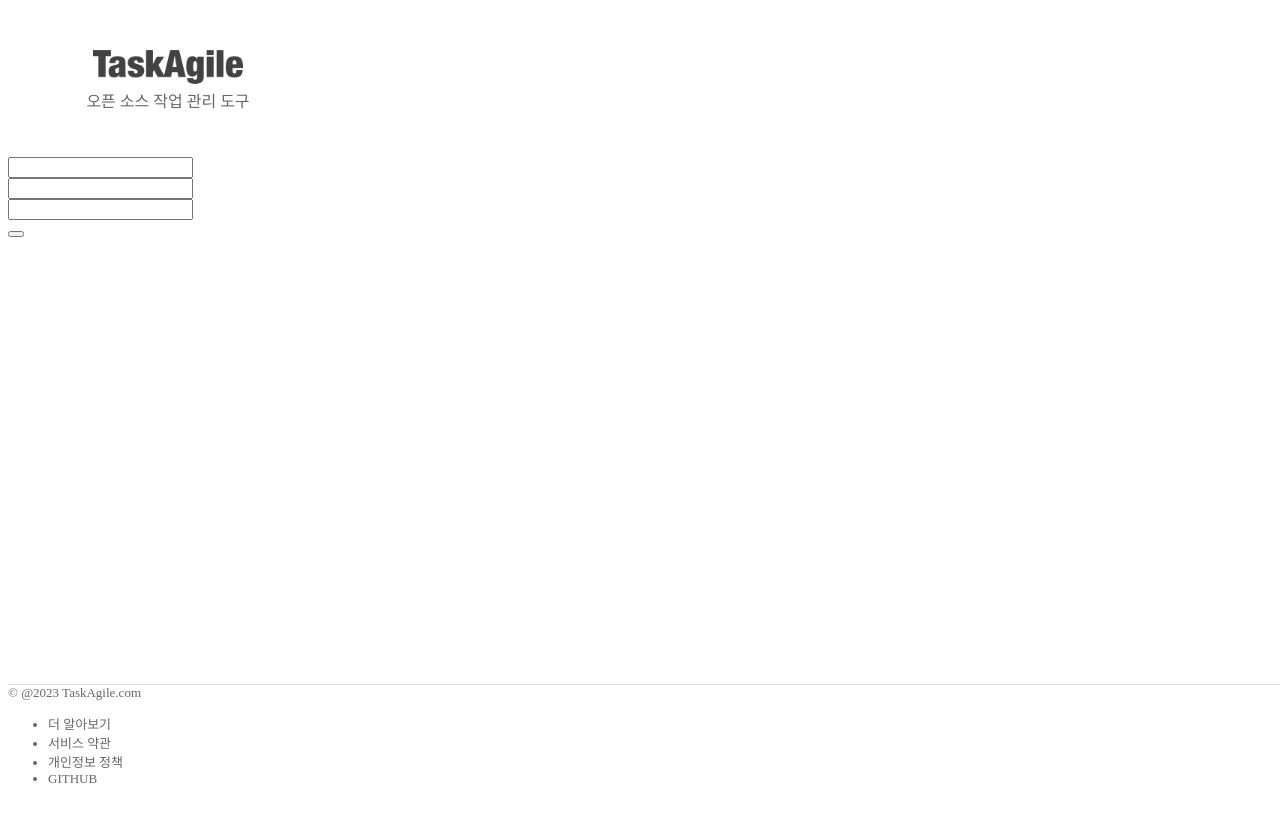
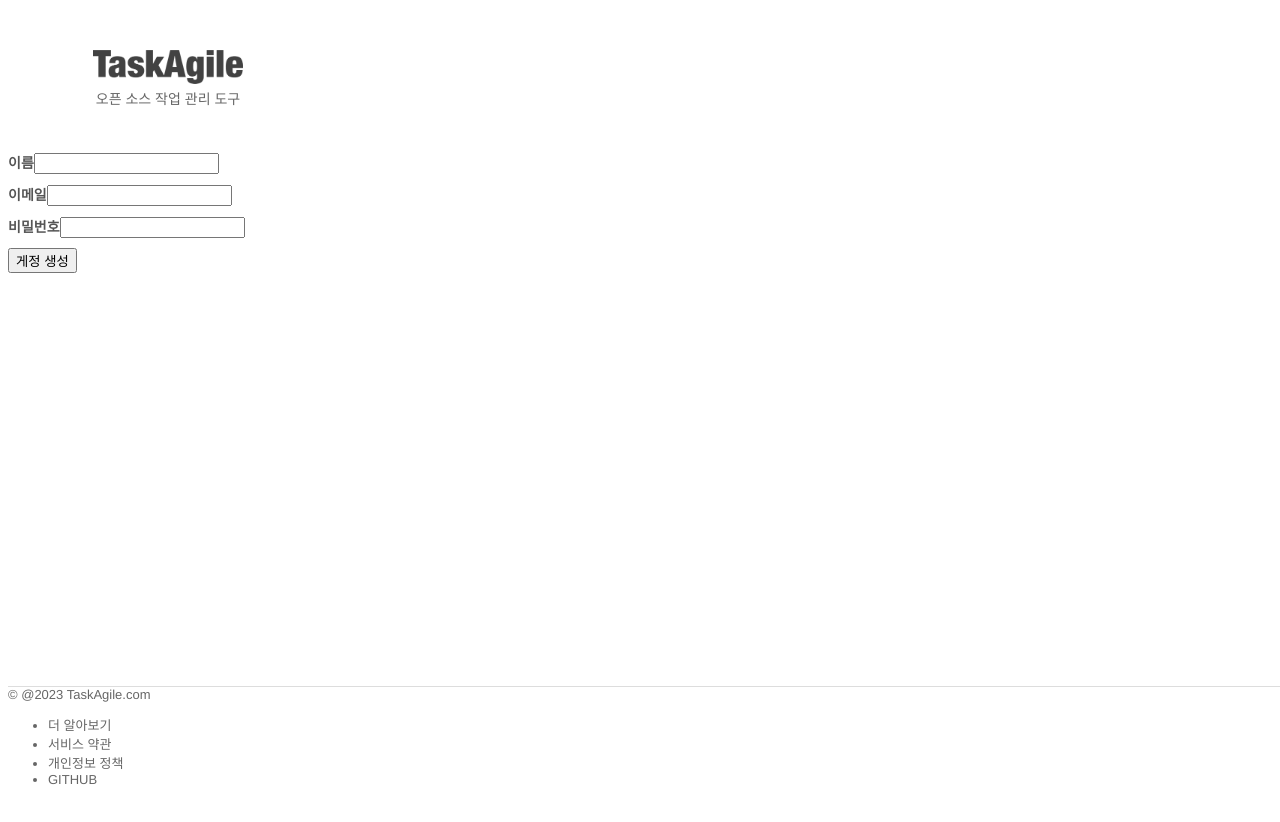
Before and after one commit to yeonnex/TaskAgile, a Vue app in the folder front-end/: page /register in a window 1280 px wide. Shown: the top 822 px of the page. Before the commit the page ends 800 px from the top, so only its background shows below. Built offline with nearby package versions, Linux system fonts and the light colour scheme.

Commit message:
feat: App.vue 에서 프로젝트 공용 스타일 선언, RegisterPage.vue 개발

```diff
--- a/front-end/src/App.vue
+++ b/front-end/src/App.vue
@@ -4,4 +4,66 @@
   </div>
 </template>
 
-<style lang="scss"></style>
+<style lang="scss">
+html,
+body {
+  height: 100%;
+  font-size: 14px;
+  font-family: "Helvetica Neue", Arial, Helvetica, sans-serif !important;
+}
+
+#app,
+.page {
+  height: 100%;
+  position: relative;
+}
+
+.page {
+  display: flex;
+  flex-direction: column;
+}
+
+.public.container {
+  max-width: 900px;
+}
+
+.public {
+  .form {
+    margin-top: 50px;
+    width: 320px;
+
+    .form-group {
+      margin-top: 10px;
+      margin-bottom: 10px;
+
+      label {
+        margin-bottom: 5px;
+        font-weight: bold;
+        color: #555;
+      }
+
+      .error {
+        line-height: 1;
+        display: none;
+        margin-top: 5px;
+      }
+    }
+  }
+}
+
+.field-error {
+  .error {
+    display: block;
+    color: #ff0000;
+  }
+}
+
+input.form-control:focus,
+textarea.form-control:focus {
+  border: 1px solid #f4c2c2 !important;
+}
+
+.modal-open .modal-backdrop.show {
+  opacity: 0.7;
+}
+</style>
--- a/front-end/src/locale/messages/ko_KR.json
+++ b/front-end/src/locale/messages/ko_KR.json
@@ -6,5 +6,24 @@
     "about": "더 알아보기",
     "termsOfService": "서비스 약관",
     "privacyPolicy": "개인정보 정책"
+  },
+  "registerPage": {
+    "form": {
+      "username": {
+        "label": "이름",
+        "required": "사용자 이름은 필수입니다."
+      },
+      "emailAddress": {
+        "label": "이메일",
+        "required": "이메일은 필수입니다."
+      },
+      "password": {
+        "label": "비밀번호",
+        "required": "비밀번호는 필수입니다.",
+        "minLength": "비멀번호가 너무 짦습니다. 최소 {minLength} 자 이상이어야 합니다.",
+        "maxLength": "비밀번호가 너무 깁니다. 최소 {maxLength} 자 이하여야 합니다."
+      },
+      "submit": "게정 생성"
+    }
   }
 }
--- a/front-end/src/views/RegisterPage.vue
+++ b/front-end/src/views/RegisterPage.vue
@@ -39,13 +39,18 @@
 
 <template>
   <div>
-    <div class="container">
+    <div class="container public">
       <div class="row justify-content-center">
-        <div class="register-form">
+        <div class="form">
           <LogoComponent />
           <form @submit.prevent="submitForm">
-            <div v-show="errorMessage" class="alert alert-danger failed"></div>
+            <div v-show="errorMessage" class="alert alert-danger failed">
+              {{ errorMessage }}
+            </div>
             <div class="form-group">
+              <label for="username">{{
+                $t("registerPage.form.username.label")
+              }}</label>
               <input
                 id="username"
                 v-model="form.username"
@@ -54,6 +59,9 @@
               />
             </div>
             <div class="form-group">
+              <label for="email">{{
+                $t("registerPage.form.emailAddress.label")
+              }}</label>
               <input
                 id="emailAddress"
                 v-model="form.emailAddress"
@@ -62,6 +70,9 @@
               />
             </div>
             <div class="form-group">
+              <label for="password">{{
+                $t("registerPage.form.password.label")
+              }}</label>
               <input
                 id="password"
                 v-model="form.password"
@@ -69,7 +80,9 @@
                 type="password"
               />
             </div>
-            <button class="btn btn-primary" type="submit"></button>
+            <button class="btn btn-primary w-100" type="submit">
+              {{ $t("registerPage.form.submit") }}
+            </button>
           </form>
         </div>
       </div>
@@ -78,13 +91,4 @@
   </div>
 </template>
 
-<style lang="scss" scoped>
-.container {
-  max-width: 900px;
-}
-
-.register-form {
-  margin-top: 50px;
-  max-width: 320px;
-}
-</style>
+<style lang="scss" scoped></style>
```
